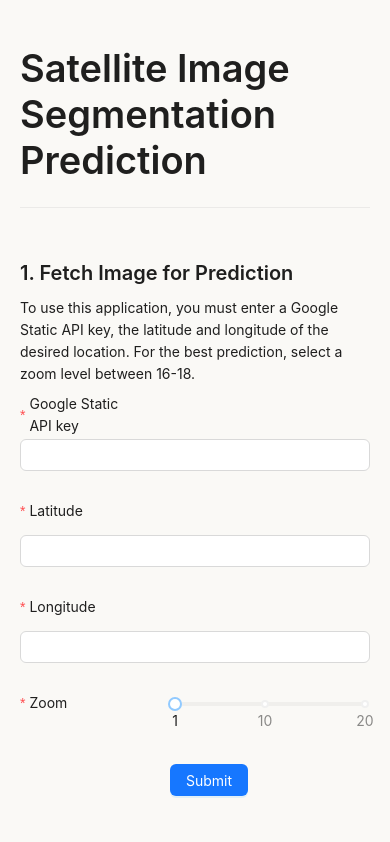
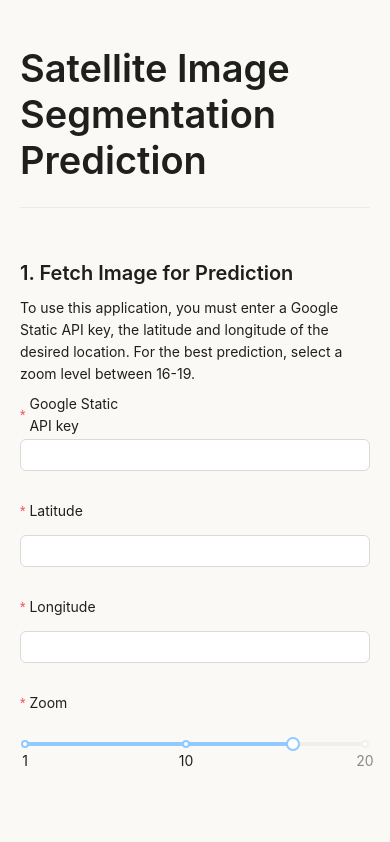
Before and after one commit to Danny123456789121/Satellite-image-segmentation-prediction, a React (Vite) app: page / in a window 390 px wide. Shown: the top 842 px of the page. Built offline with nearby package versions, Linux system fonts and the light colour scheme.

Commit message:
add proper responsive behavior for step 1

```diff
--- a/src/App.tsx
+++ b/src/App.tsx
@@ -25,22 +25,21 @@ const App = () => {
       <Title level={1}>Satellite Image Segmentation Prediction</Title>
       <Divider />
       <Row gutter={[16, 16]} align="top" justify="space-between">
-        <Col xs={24} sm={12}>
+        <Col span={24} md={12}>
           <Title level={4}>1. Fetch Image for Prediction</Title>
           <Paragraph>
             To use this application, you must enter a Google Static API key, the
             latitude and longitude of the desired location. For the best
-            prediction, select a zoom level between 16-18.
+            prediction, select a zoom level between 16-19.
           </Paragraph>
           <InputForm onCustomFinish={onCustomFinish} />
         </Col>
         {imageURL && (
-          <Col xs={24} sm={12}>
+          <Col span={24} md={12}>
             <img
               src={imageURL}
-              width="512px"
-              height="512px"
-              style={{ border: '0px', borderRadius: '8px' }}
+              width="100%"
+              style={{ border: '0px', borderRadius: '8px', maxWidth: '512px'}}
               alt=""
             />
           </Col>
--- a/src/components/InputForm.tsx
+++ b/src/components/InputForm.tsx
@@ -20,7 +20,6 @@ const InputForm: React.FC<InputFormProps> = ({ onCustomFinish }) => {
   async function onFinish() {
     try {
       const values = await form.validateFields();
-      // Save API key to local storage
       localStorage.setItem('googleApiKey', values.key);
       onCustomFinish(values);
     } catch (error) {
@@ -36,10 +35,10 @@ const InputForm: React.FC<InputFormProps> = ({ onCustomFinish }) => {
         labelCol={{ flex: '150px' }}
         labelAlign="left"
         labelWrap
-        wrapperCol={{ flex: 1 }}
         colon={false}
-        style={{ maxWidth: 500 }}
+        style={{ maxWidth: 600 }}
         onFinish={onFinish}
+        initialValues={{ Zoom: 16 }}
       >
         <Form.Item
           label="Google Static API key"
@@ -66,11 +65,11 @@ const InputForm: React.FC<InputFormProps> = ({ onCustomFinish }) => {
           <Slider
             min={1}
             max={20}
-            marks={{ 1: '1', 10: '10', 20: '20' } as Record<number, string>}
+            marks={{ 1: '1', 10: '10', 20: '20' }}
           />
         </Form.Item>
-        <Form.Item label=" ">
-          <Button type="primary" htmlType="submit">
+        <Form.Item label=" " >
+          <Button type="primary" htmlType="submit" >
             Submit
           </Button>
         </Form.Item>
```
